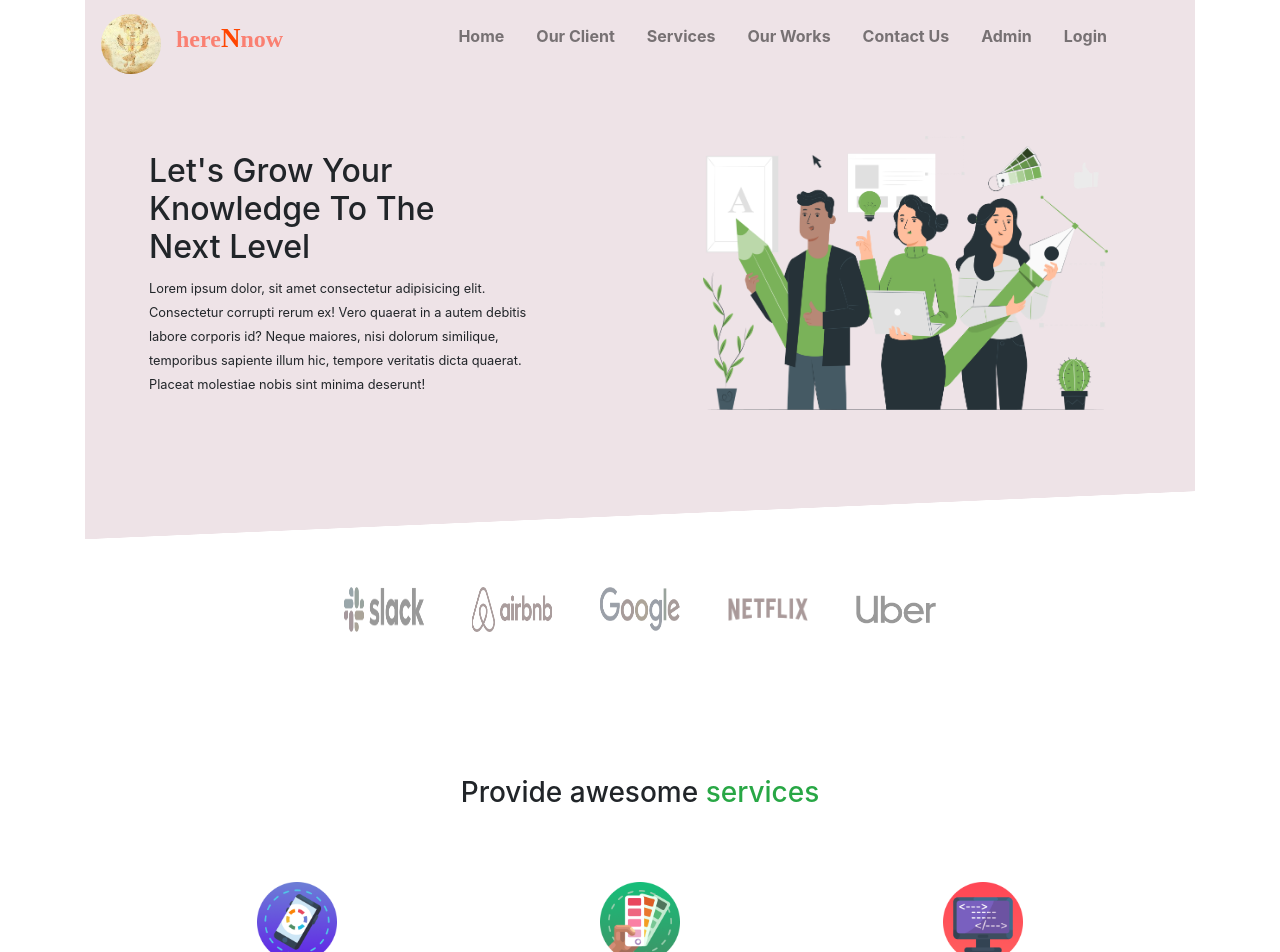
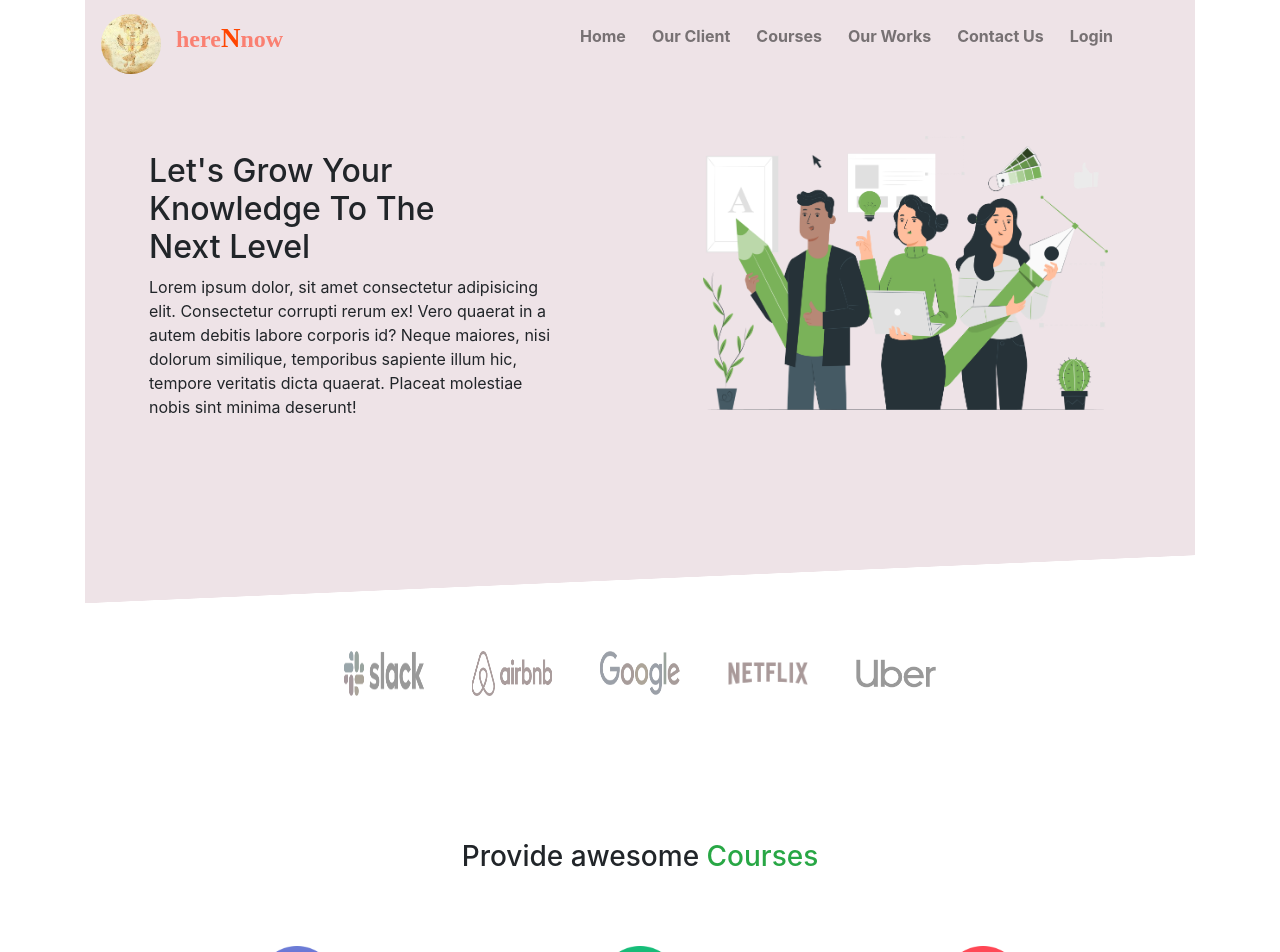
Before and after one commit to Ariiiff/here-n-now, a React (Create React App) app: page / in a window 1280 px wide. Shown: the top 952 px of the page. Built offline with nearby package versions, Linux system fonts and the light colour scheme.

Commit message:
updated first commit

```diff
--- a/src/Component/HomePage/MainHeader/MainHeader.js
+++ b/src/Component/HomePage/MainHeader/MainHeader.js
@@ -8,7 +8,7 @@ const MainHeader = () => {
                 <div className="col-md-6">
                     <div className="m-5 p-3">
                         <h2>Let's Grow Your <br />Knowledge To The <br />Next Level</h2>
-                        <small className="font-weight-normal">Lorem ipsum dolor, sit amet consectetur adipisicing elit. Consectetur corrupti rerum ex! Vero quaerat in a autem debitis labore corporis id? Neque maiores, nisi dolorum similique, temporibus sapiente illum hic, tempore veritatis dicta quaerat. Placeat molestiae nobis sint minima deserunt!</small>
+                        <p className="font-weight-normal">Lorem ipsum dolor, sit amet consectetur adipisicing elit. Consectetur corrupti rerum ex! Vero quaerat in a autem debitis labore corporis id? Neque maiores, nisi dolorum similique, temporibus sapiente illum hic, tempore veritatis dicta quaerat. Placeat molestiae nobis sint minima deserunt!</p>
                         <br /><br />
                     </div>
                 </div>
--- a/src/Component/HomePage/Services/ProvidedServices/ProvidedServices.js
+++ b/src/Component/HomePage/Services/ProvidedServices/ProvidedServices.js
@@ -28,7 +28,7 @@ const ProvidedServices = (props) => {
                 }
 
                 <h4>{name}</h4>
-                <small>{description}</small>
+                <p class="service_description">{description}</p>
             </div>
 
         </div>
--- a/src/Component/HomePage/Services/Services.css
+++ b/src/Component/HomePage/Services/Services.css
@@ -7,6 +7,10 @@
     }
 }
 
+.service_description{
+    text-align: center;
+}
+
 .service-card:hover{
     border: 1px solid gray;
     border-radius: 5px;
--- a/src/Component/HomePage/Services/Services.js
+++ b/src/Component/HomePage/Services/Services.js
@@ -39,9 +39,10 @@ const Services = () => {
     ];
 
     const services = serviceItem.concat(serviceProvides);
+
     return (
         <div className="my-5 p-5">
-            <h3 className='text-center my-5'>Provide awesome <span className='text-success'>services</span></h3>
+            <h3 className='text-center my-5'>Provide awesome <span className='text-success'>Courses</span></h3>
             <Link style={{textDecoration: "none"}} className="text-dark" to="/customer/placeOrder"><div className='row p-2'>
                 {
                     services.map( service => <ProvidedServices key={service._id} service={service}></ProvidedServices>)
--- a/src/Component/SharedItem/NavBar/NavBar.css
+++ b/src/Component/SharedItem/NavBar/NavBar.css
@@ -8,7 +8,13 @@
     height: 60px;
     border-radius: 50%;
 }
-
+.nav-item{
+    margin-right: 10px;
+    font-weight: bolder;
+}
+.nav-link{
+    cursor: pointer;
+}
 .company-logoName{
     margin-top: 5px;
     margin-left: 15px;
--- a/src/Component/SharedItem/NavBar/NavBar.js
+++ b/src/Component/SharedItem/NavBar/NavBar.js
@@ -4,10 +4,15 @@ import { Link } from 'react-router-dom';
 import { UserContext } from '../../../App';
 import logo from '../../../images/logos/logo.jpg';
 import './NavBar.css';
+import { useLocation, useHistory } from 'react-router-dom'
 
 const NavBar = () => {
 
     const [loggedInUser, setLoggedInUser] = useContext(UserContext);
+    const location = useLocation();
+    const history = useHistory();
+    const {pathname} = location;
+    console.log(location.pathname)
 
     return (
         <nav class="navbar navbar-expand-lg navbar-light">
@@ -22,27 +27,29 @@ const NavBar = () => {
             <div class="collapse navbar-collapse" id="navbarSupportedContent">
                 <ul class="navbar-nav ml-auto pr-5">
                     <li class="nav-item active">
-                        <Link style={{textDecoration: "none"}} to="/"><a class="nav-link mr-3 font-weight-bold">Home <span class="sr-only">(current)</span></a></Link>
+                        <Link style={{textDecoration: "none"}} to="/"><a class="nav-link">Home <span class="sr-only">(current)</span></a></Link>
                     </li>
                     <li class="nav-item">
-                        <a class="nav-link mr-3 font-weight-bold" href="#">Our Client</a>
+                        <a class="nav-link"
+                        onClick={() => pathname === "/" ? window.scrollTo(0, 150) : history.push("/")}
+                        >Our Client</a>
                     </li>
                     <li class="nav-item">
-                        <a class="nav-link mr-3 font-weight-bold" href="#">Services</a>
+                        <a class="nav-link" onClick={() => pathname === "/" ? window.scrollTo(0, 650):  history.push("/")}>Courses</a>
                     </li>
                     <li class="nav-item">
-                        <a class="nav-link mr-3 font-weight-bold" href="#">Our Works</a>
+                        <a class="nav-link" onClick={() => pathname === "/" ? window.scrollTo(0, 1250) : history.push("/")}>Our Works</a>
                     </li>
                     <li class="nav-item">
-                        <a class="nav-link mr-3 font-weight-bold" href="#">Contact Us</a>
+                        <a class="nav-link" onClick={() => pathname === "/" ? window.scrollTo(0, 1750) : history.push("/")}>Contact Us</a>
                     </li>
-                    <li class="nav-item">
-                        <Link style={{textDecoration: "none"}} to="/admin/serviceList" class="nav-link mr-3 font-weight-bold" >Admin</Link>
-                    </li>
+                    {/* <li class="nav-item">
+                        <Link style={{textDecoration: "none"}} to="/admin/serviceList" class="nav-link" >Admin</Link>
+                    </li> */}
                     <li class="nav-item">
                         {
-                            loggedInUser.isLoggedIn ? <p className="nav-link mr-3 text-success font-weight-bold">{loggedInUser.name}</p>
-                            : <Link to="/login"><p className="nav-link mr-3 font-weight-bold">Login</p></Link>
+                            loggedInUser.isLoggedIn ? <p className="nav-link text-success">{loggedInUser.name}</p>
+                            : <Link to="/login"><p className="nav-link">Login</p></Link>
                         }
 
                     </li>
```
